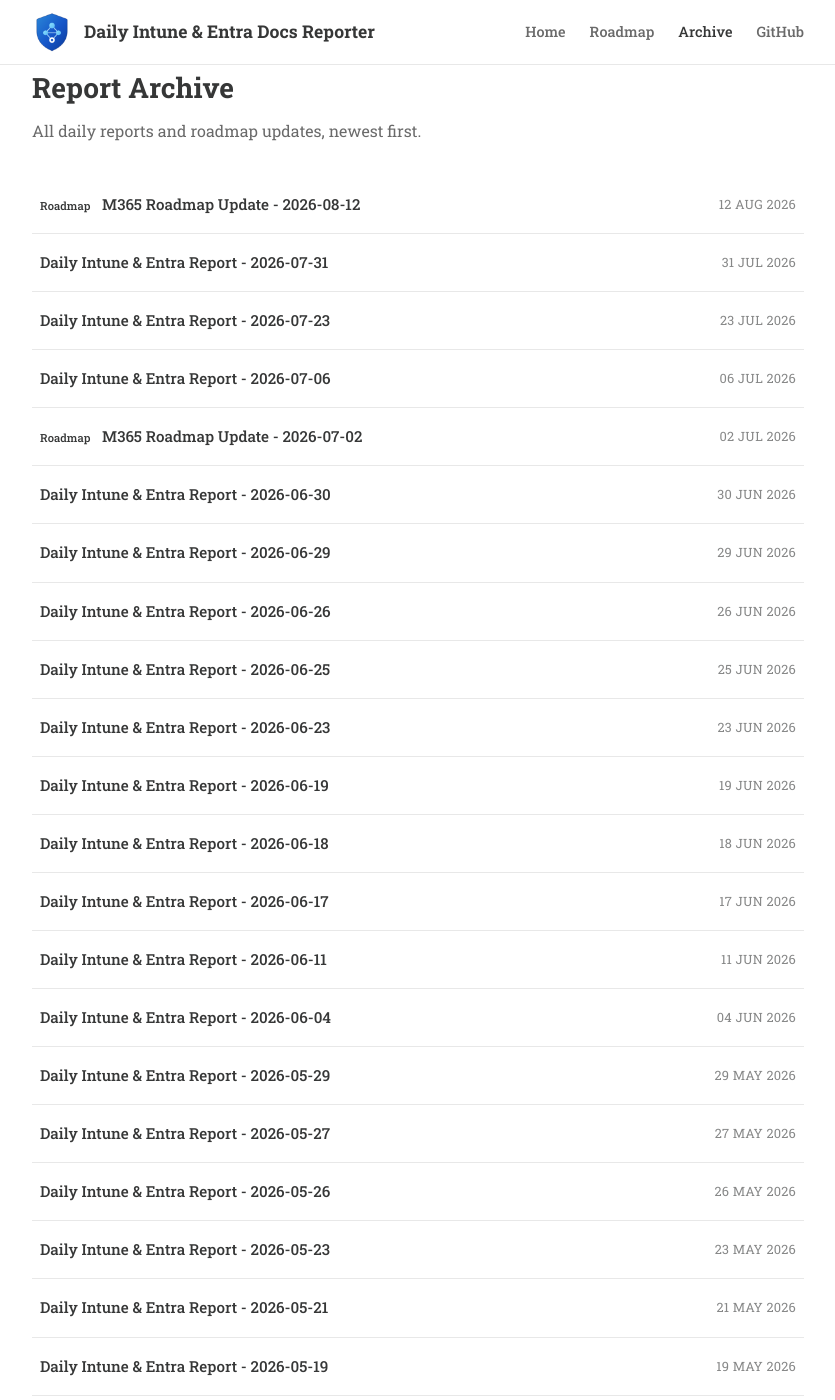
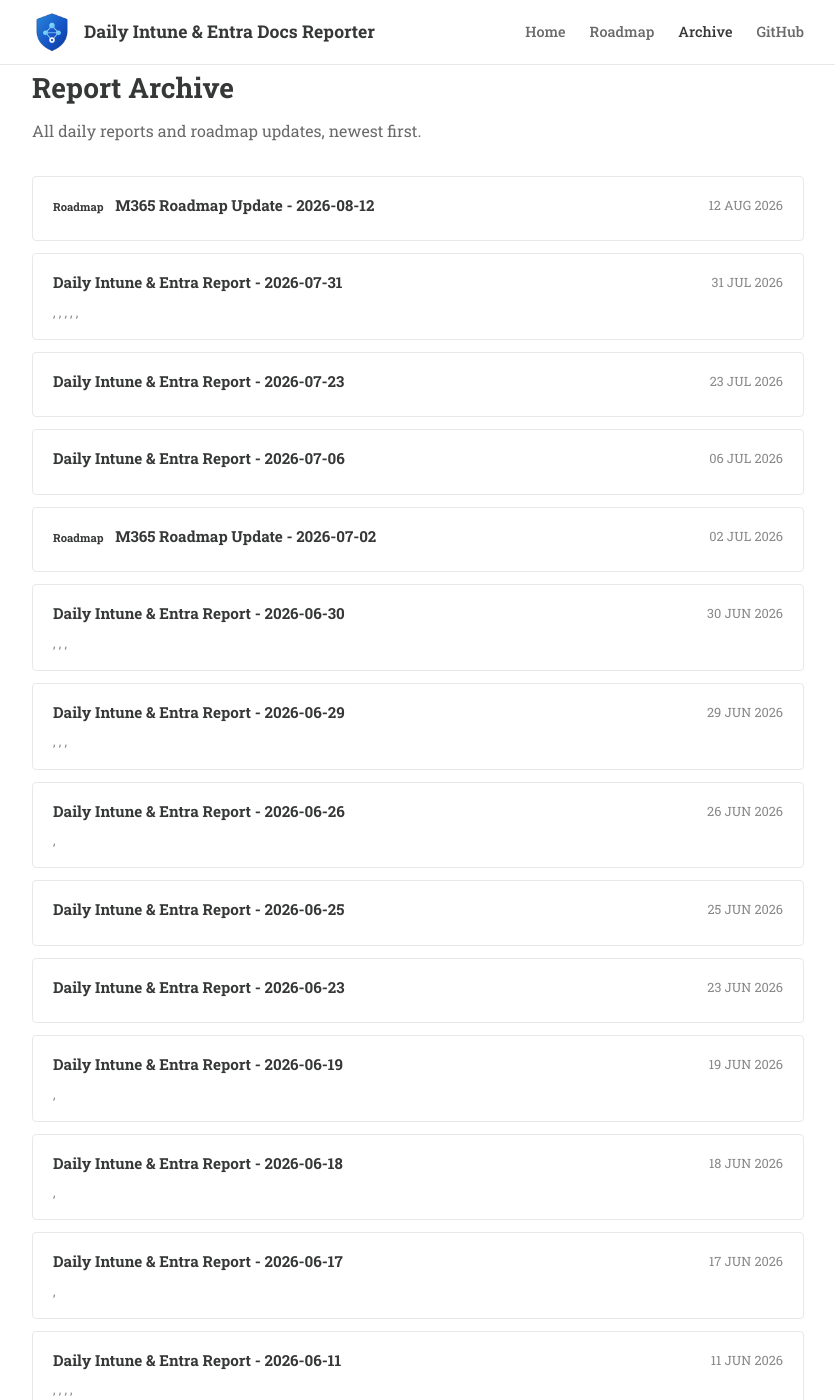
Before and after one commit to BurgerhoutJ/daily-intune-docs-reporter, a Jekyll site: the page built from site/archive.html, in a window 1280 px wide and 1400 px high. Shown: the whole window, without its empty margins (222-1057 px from the left). Built offline with Jekyll 4.4.1, drawn with Linux system fonts in a browser that asks for light colours; some of the changed text lies outside the part shown.

Commit message:
Add summary to archive cards showing category headings

```diff
--- a/site/archive.html
+++ b/site/archive.html
@@ -10,19 +10,25 @@
 </div>
 
 {% if site.posts.size > 0 %}
-<ul class="archive-list">
+<div class="archive-cards">
   {% for post in site.posts %}
-  <li>
-    <a href="{{ post.url | relative_url }}">
-      <span class="archive-title">
-        {% if post.category == "roadmap" %}<span class="badge">Roadmap</span>{% endif %}
-        {{ post.title }}
-      </span>
-      <span class="archive-date">{{ post.date | date: "%d %b %Y" }}</span>
+  <div class="archive-card">
+    <a href="{{ post.url | relative_url }}" class="archive-card-link">
+      <div class="archive-card-header">
+        <span class="archive-card-title">
+          {% if post.category == "roadmap" %}<span class="badge">Roadmap</span>{% endif %}
+          {{ post.title }}
+        </span>
+        <span class="archive-card-date">{{ post.date | date: "%d %b %Y" }}</span>
+      </div>
+      <p class="archive-card-summary">
+        {% assign headings = post.content | split: '<h2' %}
+        {% for h in headings %}{% if forloop.first %}{% continue %}{% endif %}{% assign heading_text = h | split: '>' | last | split: '</h2>' | first %}{% if forloop.last %}{{ heading_text }}{% else %}{{ heading_text }}, {% endif %}{% endfor %}
+      </p>
     </a>
-  </li>
+  </div>
   {% endfor %}
-</ul>
+</div>
 {% else %}
 <p class="empty">No reports yet. The first report will appear after the next scheduled workflow run.</p>
 {% endif %}
--- a/site/assets/css/style.css
+++ b/site/assets/css/style.css
@@ -229,7 +229,67 @@
   text-decoration: underline;
 }
 
-/* Archive list */
+/* Archive cards */
+.archive-cards {
+  display: flex;
+  flex-direction: column;
+  gap: 0.75rem;
+}
+
+.archive-card {
+  border: 1px solid var(--border);
+  border-radius: var(--radius);
+  transition: box-shadow 0.2s, transform 0.2s;
+}
+
+.archive-card:hover {
+  box-shadow: var(--card-shadow-hover);
+  transform: translateY(-1px);
+}
+
+.archive-card-link {
+  display: block;
+  padding: 1rem 1.25rem;
+  text-decoration: none;
+  color: var(--text);
+}
+
+.archive-card-header {
+  display: flex;
+  justify-content: space-between;
+  align-items: center;
+  margin-bottom: 0.4rem;
+}
+
+.archive-card-title {
+  font-weight: 600;
+  font-size: 0.95rem;
+}
+
+.archive-card-title .badge {
+  font-size: 0.7rem;
+  margin-right: 0.5rem;
+  vertical-align: middle;
+}
+
+.archive-card-date {
+  font-size: 0.8rem;
+  color: var(--text-muted);
+  text-transform: uppercase;
+  white-space: nowrap;
+  margin-left: 1rem;
+}
+
+.archive-card-summary {
+  font-size: 0.8rem;
+  color: var(--text-muted);
+  margin: 0;
+  overflow: hidden;
+  text-overflow: ellipsis;
+  white-space: nowrap;
+}
+
+/* Legacy archive list */
 .archive-list {
   list-style: none;
 }
```
